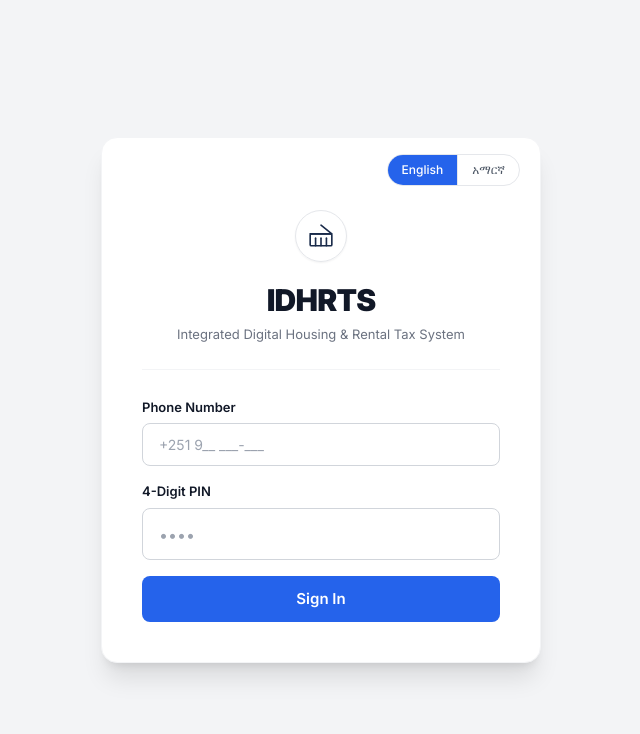
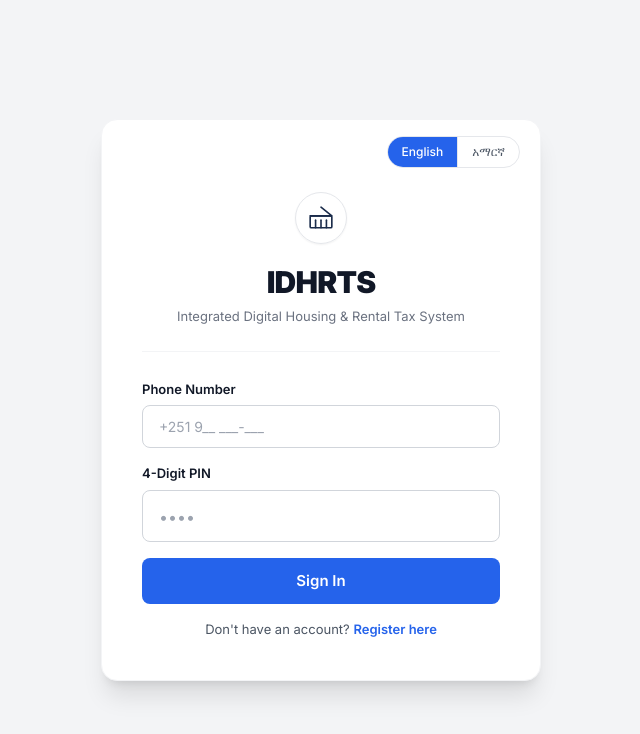
Before and after one commit to Eyobakass/IDHRTS, a Next.js app in the folder idhrts_frontend/: page /login in a window 1280 px wide. Shown: the top 734 px of the page, without its empty margins (319-959 px from the left). Built offline with nearby package versions, Linux system fonts and the light colour scheme.

Commit message:
feat: add registration link to login page

```diff
--- a/idhrts_frontend/src/app/login/page.tsx
+++ b/idhrts_frontend/src/app/login/page.tsx
@@ -5,6 +5,8 @@ import { api } from '@/lib/api';
 import { useAuthStore } from '@/store/authStore';
 import '@/lib/i18n';
 import { useTranslation } from 'react-i18next';
+import Link from 'next/link';
+
 
 export default function LoginPage() {
   const { i18n } = useTranslation();
@@ -145,7 +147,15 @@ export default function LoginPage() {
               <span className="text-[13px] text-[#DC2626] font-medium">{error}</span>
             </div>
           )}
+
+          <div className="mt-5 text-center text-[13px] text-gray-600">
+            Don't have an account?{' '}
+            <Link href="/register" className="text-[#2563EB] font-semibold hover:underline">
+              Register here
+            </Link>
+          </div>
         </form>
+
 
       </div>
     </div>
```
